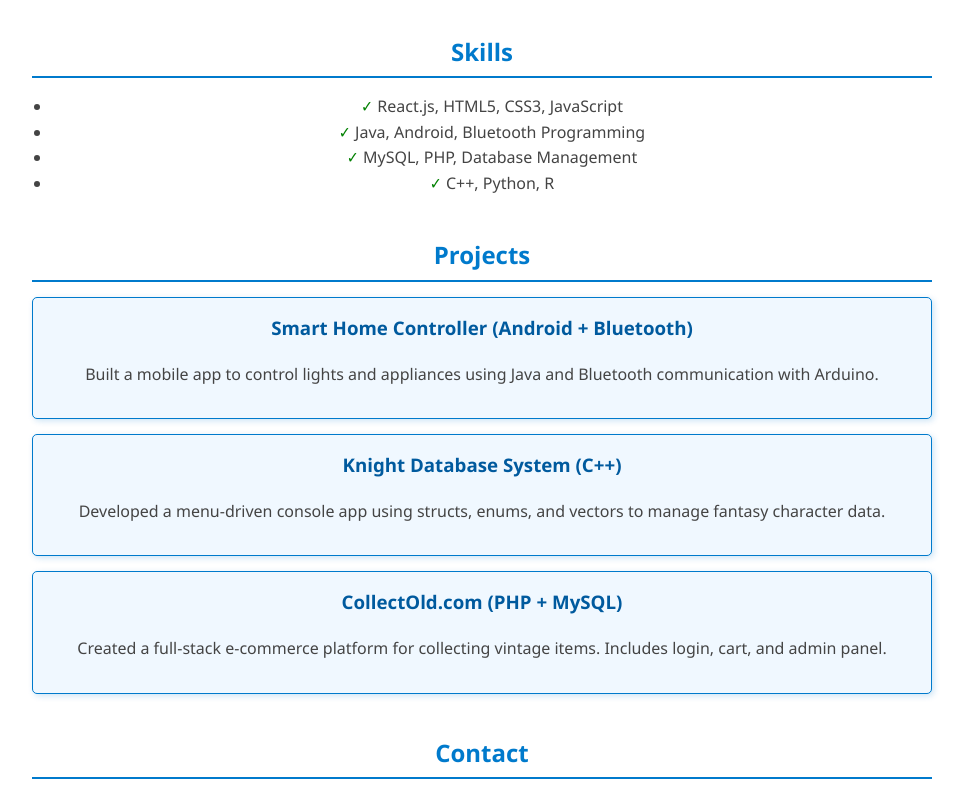
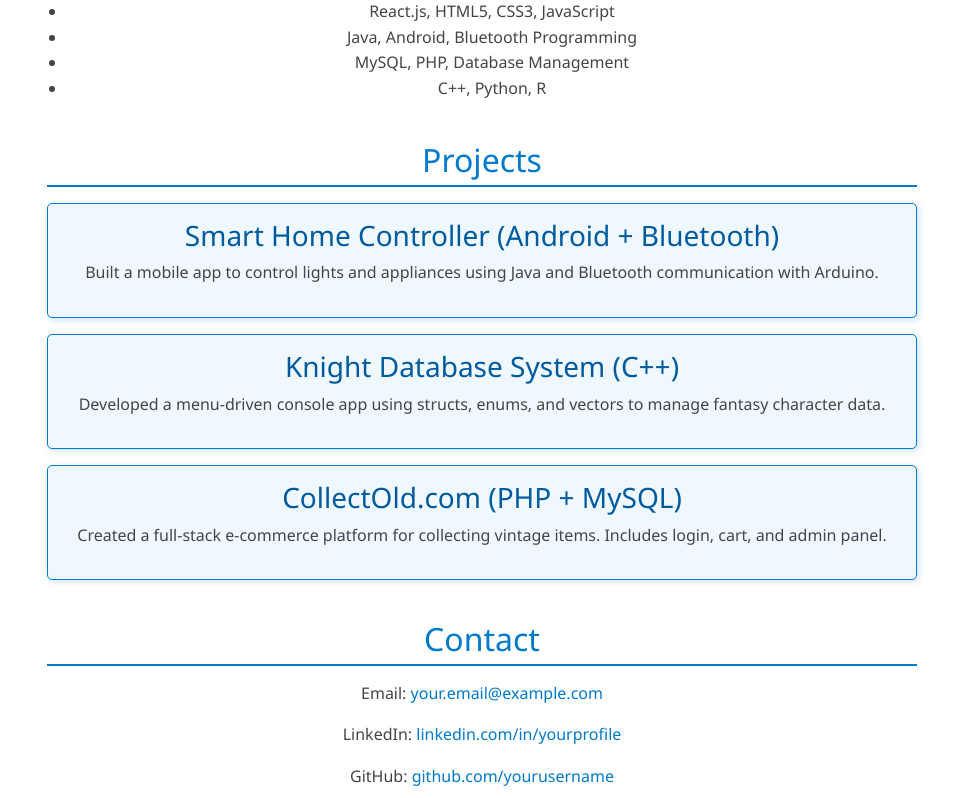
Before and after one commit to Cheni-SllitA/my-website, a React (Vite) app: page / in a window 1280 px wide. Shown: the part 520-1318 px from the top of the page, without its empty margins (158-1125 px from the left). Built offline with nearby package versions, Linux system fonts and the light colour scheme.

Commit message:
commit 2
navbar fixed visually
started animating project cards

```diff
--- a/package.json
+++ b/package.json
@@ -11,6 +11,7 @@
   },
   "dependencies": {
     "bootstrap": "^5.3.7",
+    "motion": "^12.23.3",
     "react": "^19.1.0",
     "react-dom": "^19.1.0",
     "react-router-dom": "^7.6.3"
--- a/src/assets/components/Home.jsx
+++ b/src/assets/components/Home.jsx
@@ -1,8 +1,22 @@
 // src/App.js
 import React from "react";
 import "./home.css";
+import { motion } from "framer-motion";
 
 function Home() {
+  const sectionAnimation = {
+    initial: { opacity: 0, y: 30 },
+    whileInView: { opacity: 1, y: 0 },
+    transition: { duration: 0.6 },
+    viewport: { once: true, amount: 0.2 },
+  };
+
+  // Animation variants for each project card
+  const projectCardAnimation = {
+    whileHover: { scale: 1.05, boxShadow: "0 8px 20px rgba(0,0,0,0.15)" },
+    whileTap: { scale: 0.95 },
+  };
+
   return (
     <div className="App">
       <header className="header">
@@ -10,7 +24,7 @@ function Home() {
         <p>Software Engineering Student | Passionate Developer</p>
       </header>
 
-      <section className="section about">
+      <motion.section className="section about" {...sectionAnimation}>
         <h2>About Me</h2>
         <p>
           I am a software engineering student with a strong interest in web
@@ -18,9 +32,9 @@ function Home() {
           internship opportunities to apply and grow my skills in real-world
           projects.
         </p>
-      </section>
+      </motion.section>
 
-      <section className="section skills">
+      <motion.section className="section skills" {...sectionAnimation}>
         <h2>Skills</h2>
         <ul>
           <li>React.js, HTML5, CSS3, JavaScript</li>
@@ -28,49 +42,63 @@ function Home() {
           <li>MySQL, PHP, Database Management</li>
           <li>C++, Python, R</li>
         </ul>
-      </section>
+      </motion.section>
 
-      <section className="section projects">
+      <motion.section className="section projects" {...sectionAnimation}>
         <h2>Projects</h2>
-        <div className="project-card">
+
+        <motion.div className="project-card" {...projectCardAnimation} tabIndex={0}>
           <h3>Smart Home Controller (Android + Bluetooth)</h3>
           <p>
             Built a mobile app to control lights and appliances using Java and
             Bluetooth communication with Arduino.
           </p>
-        </div>
-        <div className="project-card">
+        </motion.div>
+
+        <motion.div className="project-card" {...projectCardAnimation} tabIndex={0}>
           <h3>Knight Database System (C++)</h3>
           <p>
             Developed a menu-driven console app using structs, enums, and
             vectors to manage fantasy character data.
           </p>
-        </div>
-        <div className="project-card">
+        </motion.div>
+
+        <motion.div className="project-card" {...projectCardAnimation} tabIndex={0}>
           <h3>CollectOld.com (PHP + MySQL)</h3>
           <p>
             Created a full-stack e-commerce platform for collecting vintage
             items. Includes login, cart, and admin panel.
           </p>
-        </div>
-      </section>
+        </motion.div>
+      </motion.section>
 
-      <section className="section contact">
+      <motion.section className="section contact" {...sectionAnimation}>
         <h2>Contact</h2>
-        <p>Email: your.email@example.com</p>
+        <p>
+          Email:{" "}
+          <a href="mailto:your.email@example.com">your.email@example.com</a>
+        </p>
         <p>
           LinkedIn:{" "}
-          <a href="https://linkedin.com/in/yourprofile" target="_blank" rel="noopener noreferrer">
+          <a
+            href="https://linkedin.com/in/yourprofile"
+            target="_blank"
+            rel="noopener noreferrer"
+          >
             linkedin.com/in/yourprofile
           </a>
         </p>
         <p>
           GitHub:{" "}
-          <a href="https://github.com/yourusername" target="_blank" rel="noopener noreferrer">
+          <a
+            href="https://github.com/yourusername"
+            target="_blank"
+            rel="noopener noreferrer"
+          >
             github.com/yourusername
           </a>
         </p>
-      </section>
+      </motion.section>
 
       <footer>
         <p>© 2025 Chenitha Nethvin. All rights reserved.</p>
--- a/src/assets/components/Navbar.jsx
+++ b/src/assets/components/Navbar.jsx
@@ -1,4 +1,7 @@
 import React from "react";
+import 'bootstrap/dist/css/bootstrap.min.css';
+import 'bootstrap/dist/js/bootstrap.bundle.min.js';
+
 
 function Navbar() {
   return (
--- a/src/assets/components/home.css
+++ b/src/assets/components/home.css
@@ -25,11 +25,6 @@ h2 {
 ul {
   list-style: none;
   padding: 0;
-}
-
-ul li::before {
-  content: "✓ ";
-  color: green;
 }
 
 .project-card {
@@ -140,3 +135,23 @@ footer {
   padding-top: 10px;
   border-top: 1px solid #ddd;
 }
+
+.project-card {
+  background-color: #fff;
+  border-radius: 8px;
+  padding: 1rem 1.5rem;
+  margin: 1rem 0;
+  box-shadow: 0 2px 6px rgba(0,0,0,0.1);
+  cursor: pointer;
+  transition: box-shadow 0.3s ease;
+}
+
+.project-card h3 {
+  margin-bottom: 0.5rem;
+  color: #007bff;
+}
+
+.project-card p {
+  color: #333;
+  line-height: 1.4;
+}
```
Also changed, not shown: 1 other file (tests, documents, lock files or other folders).
